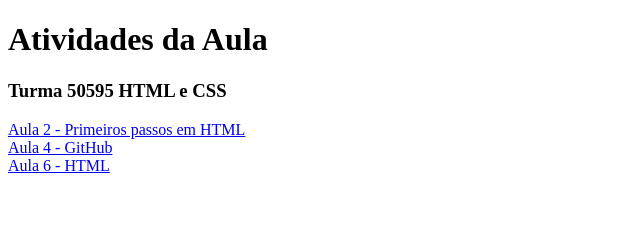
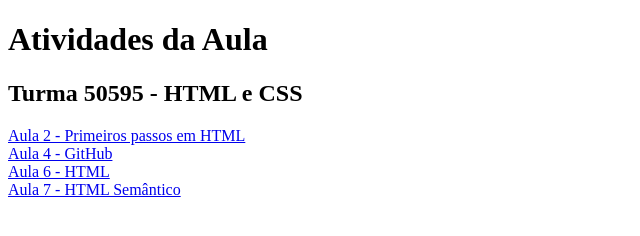
Before and after one commit to andressaoliveira/50595-HTML-e-CSS, a plain HTML site: page index.html in a window 1280 px wide. Shown: the whole page, without its empty margins (0-640 px from the left). Drawn offline with Linux system fonts and the light colour scheme.

Commit message:
correção de texto

```diff
--- a/index.html
+++ b/index.html
@@ -9,7 +9,7 @@
 
 <body>
     <h1>Atividades da Aula</h1>
-    <h3>Turma 50595 HTML e CSS</h3>
+    <h2>Turma 50595 - HTML e CSS</h2>
 
     <a href="Aula2">Aula 2 - Primeiros passos em HTML</a>
     <br>
@@ -17,6 +17,8 @@
     <br>
     <a href="Aula6">Aula 6 - HTML</a>
     <br>
+    <a href="Aula7">Aula 7 - HTML Semântico</a>
+    <br>
 </body>
 
 </html>
```
